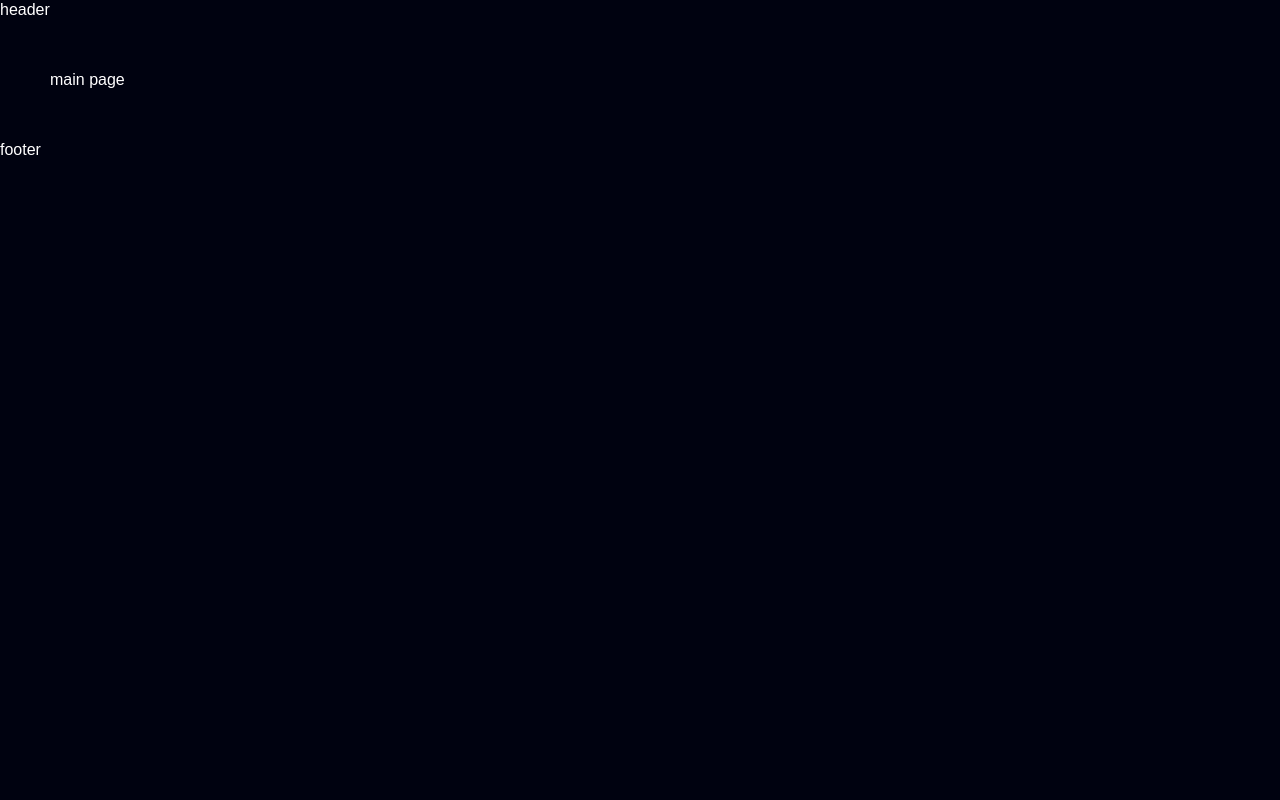
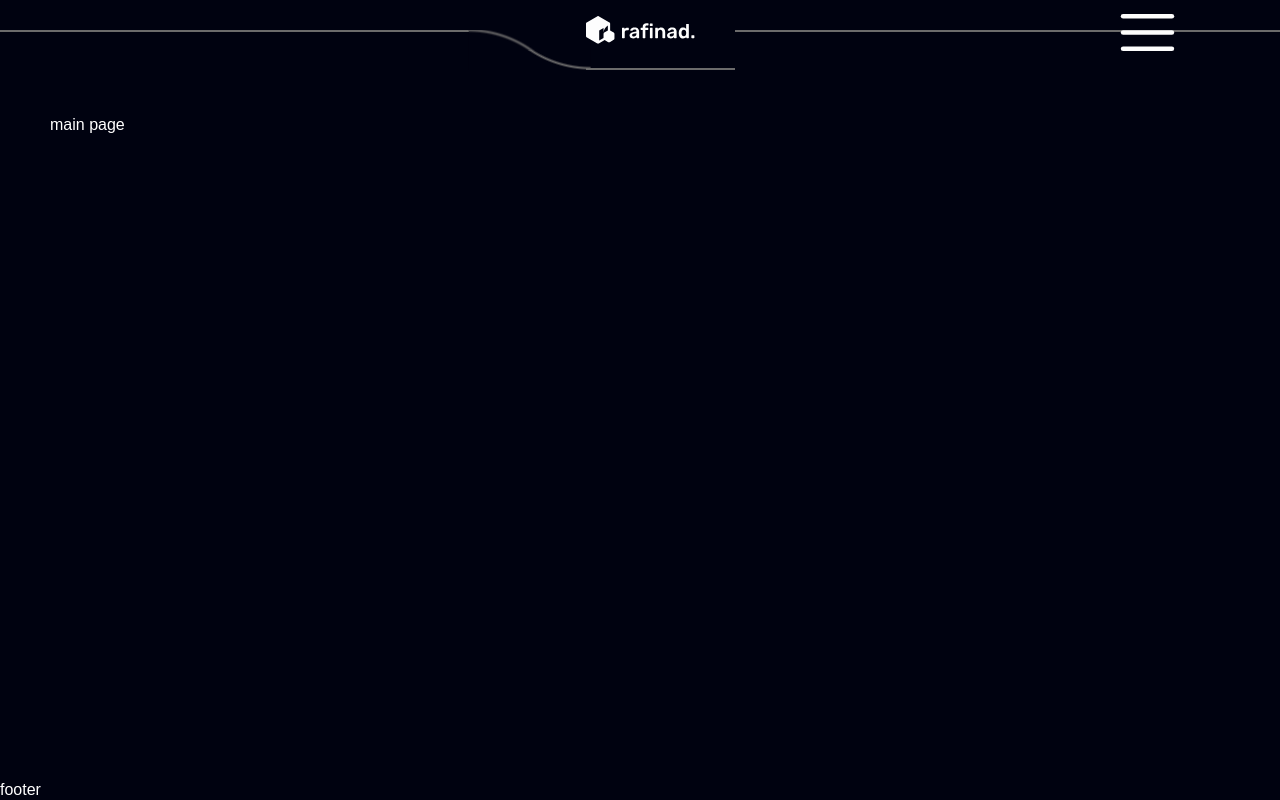
Before and after one commit to flems/trafficjam-2023, a Vue app: page / in a window 1280 px wide. Built offline with nearby package versions, Linux system fonts and the light colour scheme.

Commit message:
v1 header

```diff
--- a/src/App.vue
+++ b/src/App.vue
@@ -1,6 +1,8 @@
 <template>
   <header-layout />
-  <main-page />
+  <main class="main">
+    <main-page />
+  </main>
   <footer-layout />
 </template>
 
--- a/src/assets/styles/main.scss
+++ b/src/assets/styles/main.scss
@@ -7,3 +7,25 @@ body {
     font-family: sans-serif;
     line-height: 1.25;
 }
+
+html, body {
+    height: 100%;
+}
+
+#app {
+    display: flex;
+    flex-direction: column;
+    height: 100%;
+}
+
+.header, .footer {
+    flex-shrink: 0;
+}
+
+.main {
+    flex-grow: 1;
+}
+
+.container {
+    padding: 0 100px;
+}
--- a/src/assets/styles/reset.scss
+++ b/src/assets/styles/reset.scss
@@ -17,6 +17,11 @@ time, mark, audio, video {
   font-size: 100%;
   font: inherit;
   vertical-align: baseline;
+  box-sizing: border-box;
+}
+
+*:after,
+*:before {
   box-sizing: border-box;
 }
 
--- a/src/views/Layout/HeaderLayout.vue
+++ b/src/views/Layout/HeaderLayout.vue
@@ -1,6 +1,15 @@
 <template>
   <header class="header">
-    header
+    <div class="header__container container">
+      <div class="header__login"></div>
+        <div class="header__logo">
+          <span class="header__logo-border-left"></span>
+          <img src="/images/logo.svg" alt="Rafinad">
+        </div>
+        <div class="header__menu">
+          <img src="/images/icons/menu.svg" alt="">
+        </div>
+    </div>
   </header>
 </template>
 
@@ -10,6 +19,104 @@
 
 <style lang="scss">
 .header {
+  --borderColor: #6B6B6B;
+  --borderWidth: 2px;
+  --headerHeight: 32px;
+  --headerBg: #000210;
+  --borderRadius: 20px
+}
 
+.header {
+  position: relative;
+
+  &__container {
+    display: flex;
+  }
+
+  &:before {
+    content: '';
+    width: 100%;
+    height: var(--headerHeight);
+    top: 0;
+    pointer-events: none;
+    z-index: -1;
+    left: 0;
+    position: absolute;
+    background: var(--headerBg);
+    border-bottom: var(--borderWidth) solid var(--borderColor);
+  }
+
+  &__login,
+  &__menu {
+    width: 50%;
+  }
+
+  &__logo {
+    flex-shrink: 0;
+    padding: 16px 40px;
+    background: var(--headerBg);
+    // border-bottom-left-radius: 30px;
+    // border-bottom-right-radius: 30px;
+    // border: var(--borderWidth) solid var(--borderColor);
+    // border-top: none;
+    position: relative;
+
+    img {
+      position: relative;
+      z-index: 2;
+    }
+
+    &:after {
+      content: '';
+      bottom: -5px;
+      position: absolute;
+      left: 40px;
+      width: calc(100% - 40px);
+      border-bottom: var(--borderWidth) solid var(--borderColor);
+      display: block;
+    }
+
+  }
+
+  &__logo-border-left {
+    position: absolute;
+    top: calc(var(--headerHeight) - var(--borderWidth));
+    left: 8px;
+    width: 122px;
+    height: 40px;
+    transform: translateX(-70%);
+    overflow: hidden;
+
+    &:before {
+      content: '';
+      position: absolute;
+      width: 100%;
+      height: 100%;
+      left: 0;
+      top: 0;
+      display: block;
+      background: var(--headerBg);
+    }
+
+    &:after {
+      content: '';
+      --mask: radial-gradient(109.17px at 50% calc(100% + 88px),#0000 calc(99% - 2px),#000 calc(101% - 2px) 99%,#0000 101%) calc(50% - 80px) calc(50% - 31px + 0.5px)/240px 62px repeat-x, radial-gradient(109.17px at 50% -90px,#0000 calc(99% - 2px),#000 calc(101% - 2px) 99%,#0000 101%) -3% calc(50% + 31px)/240px 62px no-repeat;
+      -webkit-mask: var(--mask);
+      mask: var(--mask);
+      position: absolute;
+      top: 0;
+      left: 0;
+      width: 160px;
+      height: 40px;
+      background: var(--borderColor);
+
+
+    }
+  }
+
+  &__menu {
+    display: flex;
+    justify-content: flex-end;
+  }
 }
 </style>
```
Also changed, not shown: public/images/icons/menu.svg (added), public/images/logo.svg (added).
